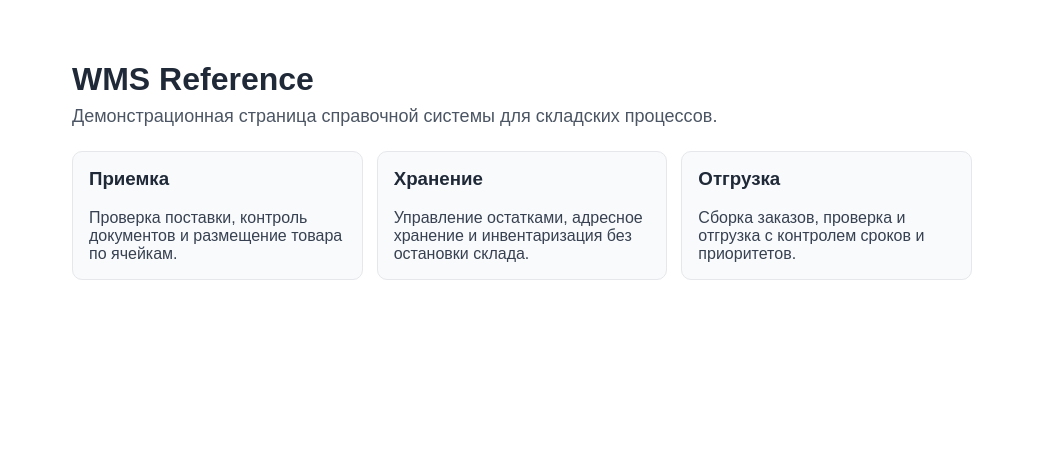
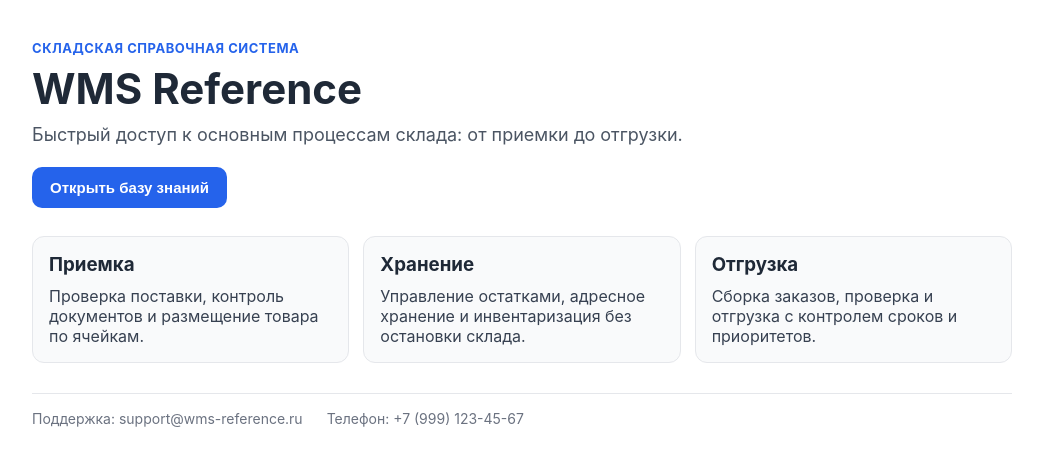
Before and after one commit to sashkadurneva-gif/wms-reference, a React (Create React App) app: page / in a window 1280 px wide. Shown: the top 466 px of the page, without its empty margins (118-1161 px from the left). Built offline with nearby package versions, Linux system fonts and the light colour scheme.

Commit message:
Enhance homepage layout and styling

```diff
--- a/src/App.css
+++ b/src/App.css
@@ -1,38 +1,82 @@
-.App {
-  text-align: center;
+.page {
+  margin: 0 auto;
+  max-width: 980px;
+  padding: 40px 20px;
+  color: #1f2937;
 }
 
-.App-logo {
-  height: 40vmin;
-  pointer-events: none;
+.hero {
+  margin-bottom: 28px;
 }
 
-@media (prefers-reduced-motion: no-preference) {
-  .App-logo {
-    animation: App-logo-spin infinite 20s linear;
-  }
+.tag {
+  margin: 0 0 10px;
+  font-size: 13px;
+  letter-spacing: 0.04em;
+  text-transform: uppercase;
+  color: #2563eb;
+  font-weight: 700;
 }
 
-.App-header {
-  background-color: #282c34;
-  min-height: 100vh;
-  display: flex;
-  flex-direction: column;
-  align-items: center;
-  justify-content: center;
-  font-size: calc(10px + 2vmin);
-  color: white;
+.hero h1 {
+  margin: 0;
+  font-size: 42px;
+  line-height: 1.1;
 }
 
-.App-link {
-  color: #61dafb;
+.subtitle {
+  margin-top: 12px;
+  margin-bottom: 22px;
+  max-width: 680px;
+  color: #4b5563;
+  font-size: 18px;
 }
 
-@keyframes App-logo-spin {
-  from {
-    transform: rotate(0deg);
-  }
-  to {
-    transform: rotate(360deg);
-  }
+.primary-button {
+  border: none;
+  border-radius: 10px;
+  padding: 12px 18px;
+  font-size: 15px;
+  font-weight: 600;
+  color: #ffffff;
+  background: #2563eb;
+  cursor: pointer;
 }
+
+.primary-button:hover {
+  background: #1d4ed8;
+}
+
+.cards {
+  display: grid;
+  gap: 14px;
+  grid-template-columns: repeat(auto-fit, minmax(240px, 1fr));
+}
+
+.card {
+  border: 1px solid #e5e7eb;
+  border-radius: 12px;
+  padding: 16px;
+  background: #f9fafb;
+}
+
+.card h3 {
+  margin-top: 0;
+  margin-bottom: 10px;
+}
+
+.card p {
+  margin: 0;
+  color: #374151;
+}
+
+.footer {
+  margin-top: 30px;
+  padding-top: 16px;
+  border-top: 1px solid #e5e7eb;
+  display: flex;
+  flex-wrap: wrap;
+  gap: 14px 24px;
+  color: #6b7280;
+  font-size: 14px;
+}
--- a/src/App.js
+++ b/src/App.js
@@ -1,4 +1,5 @@
 import React from "react";
+import "./App.css";
 
 const sections = [
   {
@@ -17,43 +18,31 @@ const sections = [
 
 function App() {
   return (
-    <div
-      style={{
-        margin: "0 auto",
-        maxWidth: 900,
-        padding: "40px 20px",
-        fontFamily: "Arial, sans-serif",
-        color: "#1f2937"
-      }}
-    >
-      <h1 style={{ marginBottom: 8 }}>WMS Reference</h1>
-      <p style={{ marginTop: 0, fontSize: 18, color: "#4b5563" }}>
-        Демонстрационная страница справочной системы для складских процессов.
-      </p>
+    <div className="page">
+      <header className="hero">
+        <p className="tag">Складская справочная система</p>
+        <h1>WMS Reference</h1>
+        <p className="subtitle">
+          Быстрый доступ к основным процессам склада: от приемки до отгрузки.
+        </p>
+        <button className="primary-button" type="button">
+          Открыть базу знаний
+        </button>
+      </header>
 
-      <div
-        style={{
-          display: "grid",
-          gap: 14,
-          gridTemplateColumns: "repeat(auto-fit, minmax(240px, 1fr))",
-          marginTop: 24
-        }}
-      >
+      <div className="cards">
         {sections.map((item) => (
-          <section
-            key={item.title}
-            style={{
-              border: "1px solid #e5e7eb",
-              borderRadius: 10,
-              padding: 16,
-              background: "#f9fafb"
-            }}
-          >
-            <h3 style={{ marginTop: 0 }}>{item.title}</h3>
-            <p style={{ marginBottom: 0, color: "#374151" }}>{item.description}</p>
+          <section key={item.title} className="card">
+            <h3>{item.title}</h3>
+            <p>{item.description}</p>
           </section>
         ))}
       </div>
+
+      <footer className="footer">
+        <span>Поддержка: support@wms-reference.ru</span>
+        <span>Телефон: +7 (999) 123-45-67</span>
+      </footer>
     </div>
   );
 }
```
